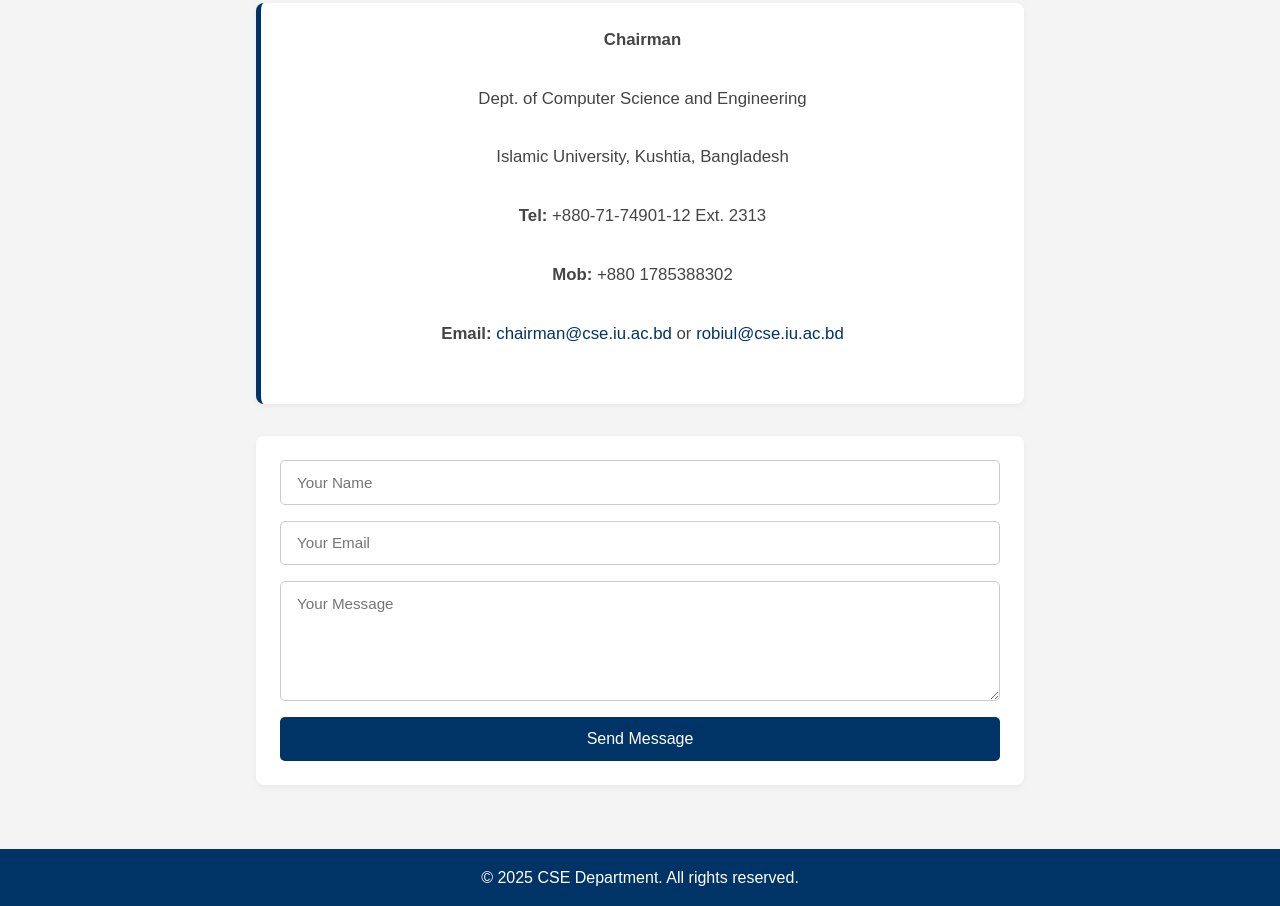
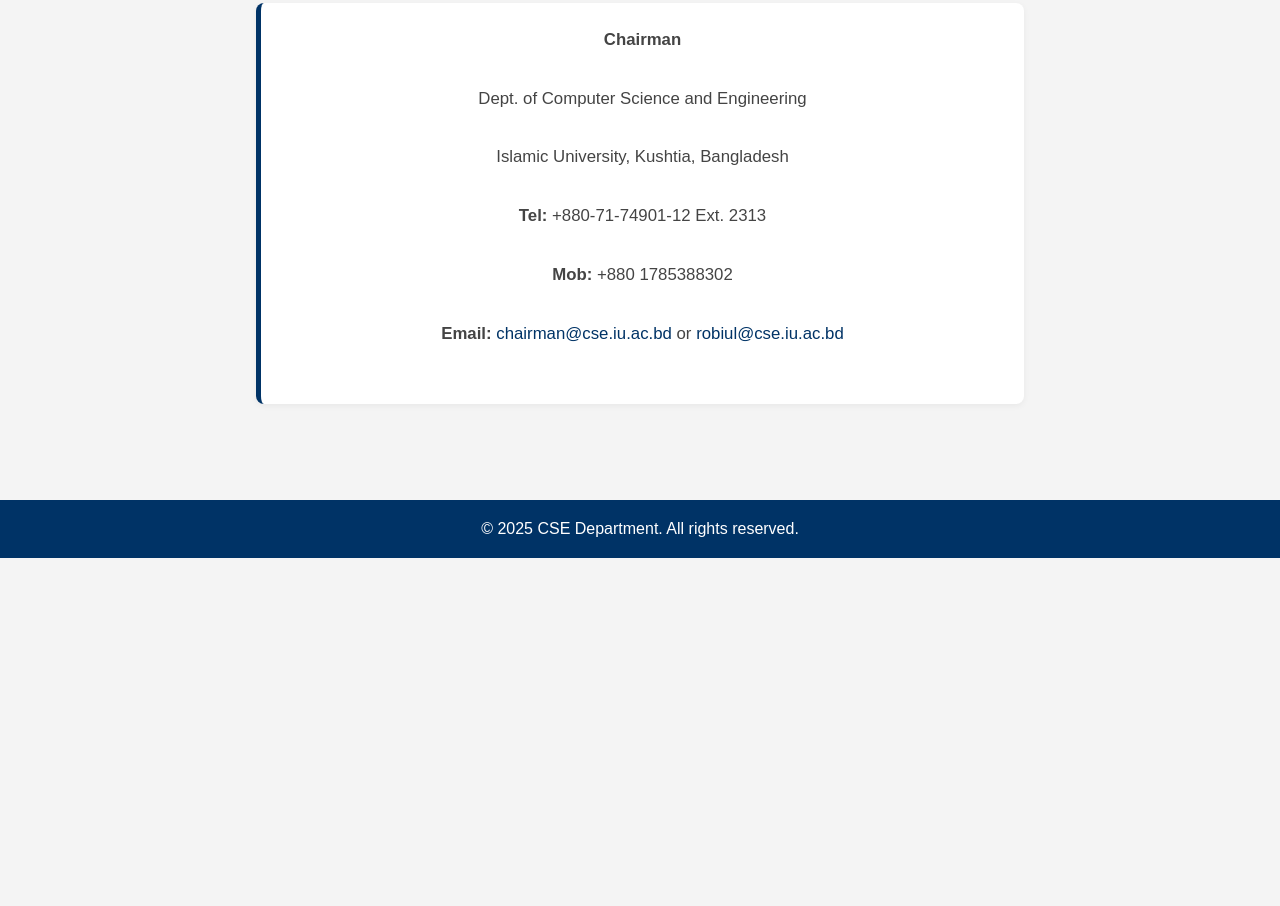
Before and after one commit to shuvo-21/cse-department, a plain HTML site: page contact.html in a window 1280 px wide. Shown: the part 213-1119 px from the top of the page. After the commit the page ends 800 px from the top, so only its background shows below. Drawn offline with Linux system fonts and the light colour scheme.

Commit message:
Update contact.html

```diff
--- a/contact.html
+++ b/contact.html
@@ -34,12 +34,6 @@
             <p><strong>Email:</strong> <a href="mailto:chairman@cse.iu.ac.bd">chairman@cse.iu.ac.bd</a> or <a href="mailto:robiul@cse.iu.ac.bd">robiul@cse.iu.ac.bd</a></p>
         </div>
 
-        <form class="contact-form">
-            <input type="text" placeholder="Your Name" />
-            <input type="email" placeholder="Your Email" />
-            <textarea placeholder="Your Message"></textarea>
-            <button type="submit">Send Message</button>
-        </form>
     </section>
 
     <footer>
```
